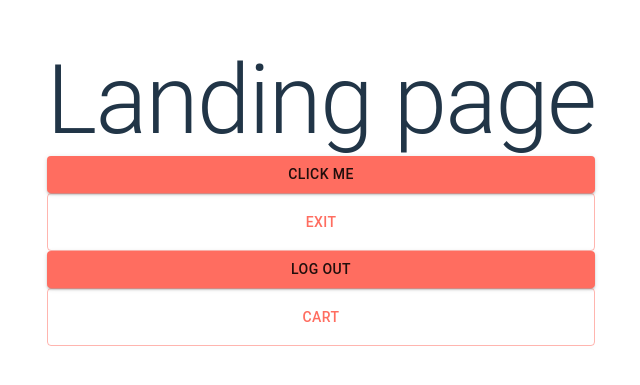
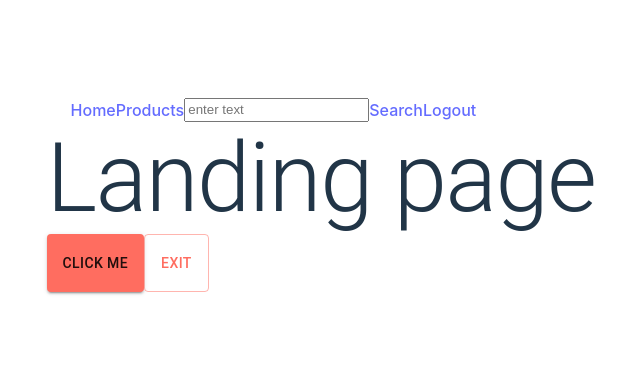
Before and after one commit to graviteja98/landingpage, a React (Vite) app in the folder vite-project/: page / in a window 1280 px wide. Shown: the part 205-590 px from the top of the page, without its empty margins (319-959 px from the left). Built offline with nearby package versions, Linux system fonts and the light colour scheme.

Commit message:
added top bar

```diff
--- a/vite-project/src/components/Landingpage.jsx
+++ b/vite-project/src/components/Landingpage.jsx
@@ -1,16 +1,16 @@
 import React from 'react'
 import { Typography,Button, Stack } from '@mui/material'
+import Topbar from './Topbar';
 
 function Landingpage() {
   return (
     <div>
+      <Topbar/>
       <Stack direction="column">
       <Typography variant="h1">Landing page</Typography>
-      <Stack direction="column">
+      <Stack direction="row">
       <Button variant='contained'>Click Me</Button>
       <Button sx={{p:2}} variant='outlined'>Exit</Button>
-      <Button variant='contained'>Log out</Button>
-      <Button sx={{p:2}} variant='outlined'>Cart</Button>
       </Stack>
       </Stack>
       </div>
--- /dev/null
+++ b/vite-project/src/components/Topbar.jsx
@@ -0,0 +1,20 @@
+import { Container, Stack } from '@mui/material'
+import React from 'react'
+
+function Topbar() {
+  return (
+    <div>
+      <Container color="primary">
+        <Stack direction="row">
+            <a>Home</a>
+            <a>Products</a>
+            <input type="text" placeholder='enter text'/>
+            <a>Search</a>
+            <a>Logout</a>
+        </Stack>
+        </Container>
+    </div>
+  )
+}
+
+export default Topbar
```
